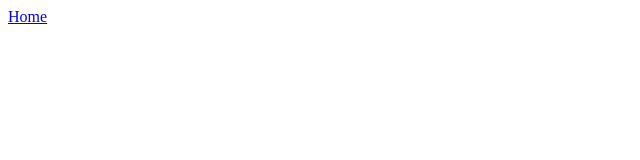
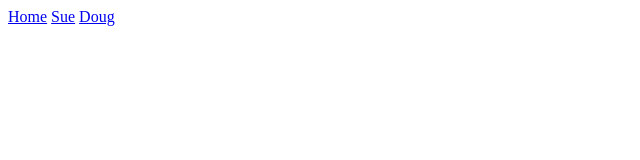
Before and after one commit to trukum14/SueAndDoug, a plain HTML site: page index.html in a window 1280 px wide. Shown: the full height of the page, 0-640 px from the left. Drawn offline with Linux system fonts and the light colour scheme.

Commit message:
Update index.html

```diff
--- a/index.html
+++ b/index.html
@@ -5,4 +5,7 @@
     </head>
     <body>
         <a href="index.html">Home</a>
+        <a href="index.html">Sue</a>
+        <a href="index.html">Doug</a>
     </body>
+</html>
```
